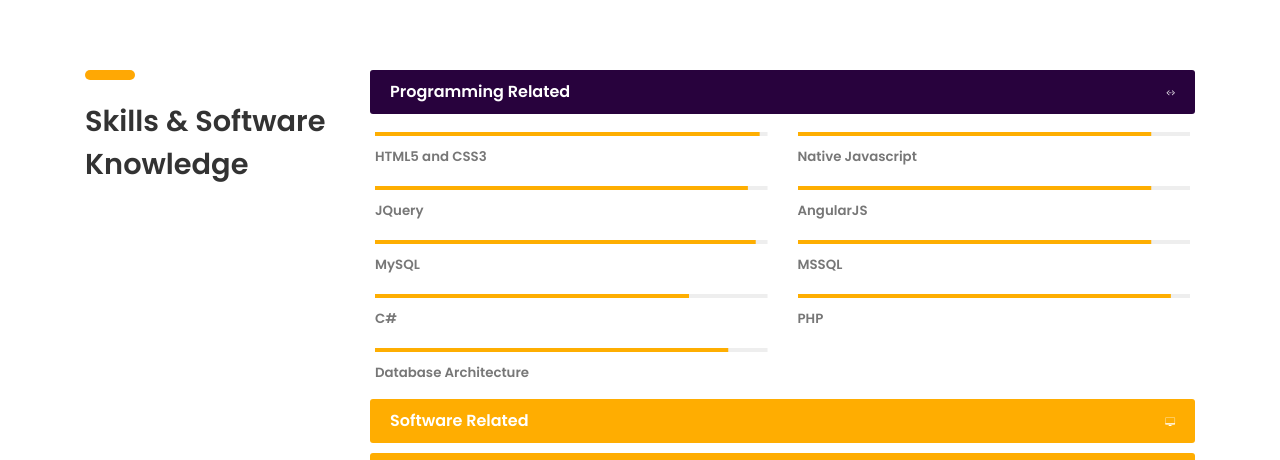
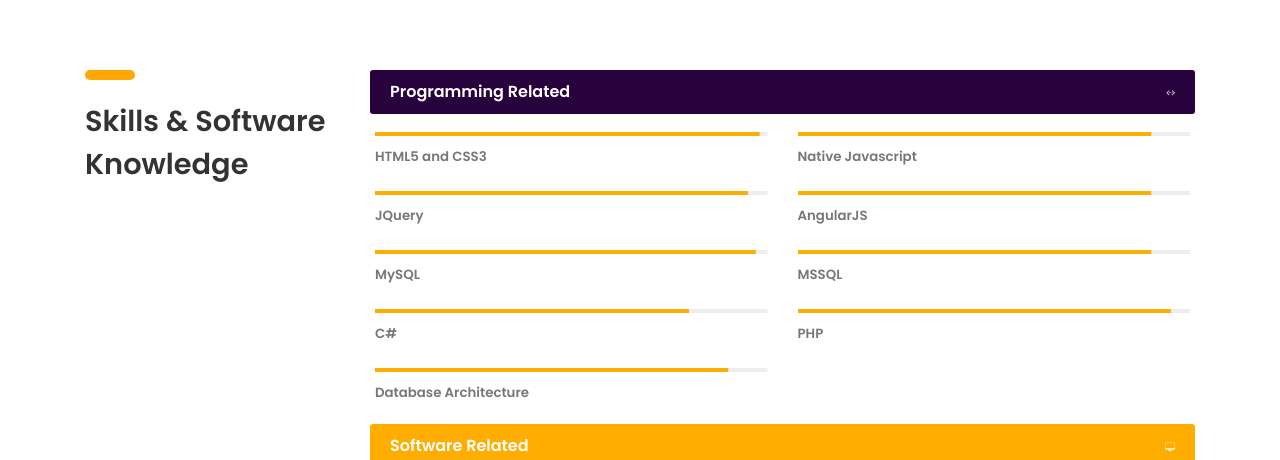
Before and after one commit to rgulanes/rgulanes.github.io, a plain HTML site: page index.html in a window 1280 px wide. Shown: the part 3830-4290 px from the top of the page. Drawn offline with nearby package versions, Linux system fonts and the light colour scheme.

Commit message:
Fix issue of Skills and Knowledge section;

```diff
--- a/css/custom-style.css
+++ b/css/custom-style.css
@@ -48,18 +48,30 @@ p.progress-title {
 .panel-area .panel-title{ padding: 10px 20px; cursor: pointer; position: relative; color: #fff;
 	border-radius: 3px; background: #FFAD01; color: #fff; }
 
-.panel-area .panel-desc{ max-height: 0; overflow: hidden; opacity: 0;
+.panel-area .panel-desc{
+	max-height: 0;
+	overflow: hidden;
+	opacity: 0;
 	-webkit-transition: all .05s, opacity .25s .1s, -webkit-transform .1s;
 	transition: all .05s, opacity .25s .1s, transform .1s;
-	-webkit-transform: scaleY(0); transform: scaleY(0);
-	-webkit-transform-origin: top; transform-origin: top; }
+	-webkit-transform: scaleY(0);
+	transform: scaleY(0);
+	-webkit-transform-origin: top;
+	transform-origin: top;
+}
 
 .panel-area .panel-title .icon{ float: right; font-size: .7em; margin-top: 5px; }
 
 .panel-area .panel-title.active{ background: #28023D; }
 
-.panel-area .panel-title.active + .panel-desc{ opacity: 1; padding: 5px 5px 0; max-height: 300px;
-	-webkit-transform: scaleY(1); transform: scaleY(1); }
+.panel-area .panel-title.active + .panel-desc{
+	opacity: 1;
+	padding: 5px 5px 0;
+	min-height: 300px;
+	max-height: 100%;
+	-webkit-transform: scaleY(1);
+	transform: scaleY(1);
+}
 
 .panel-area .panel-title .icon.plus,
 .panel-area .panel-title.active .icon.minus{ display: block; }
--- a/index.html
+++ b/index.html
@@ -13,8 +13,8 @@
 	<link href="css/bootstrap.css" rel="stylesheet">
 	<link href="https://unpkg.com/ionicons@4.5.5/dist/css/ionicons.min.css" rel="stylesheet">
 	<link href="css/fluidbox.min.css" rel="stylesheet">
-	<link href="css/styles.css?v=2" rel="stylesheet">
-  <link href="css/custom-style.css?v=2" rel="stylesheet">
+	<link href="css/styles.css?v=3" rel="stylesheet">
+  <link href="css/custom-style.css?v=3" rel="stylesheet">
 	<link href="css/responsive.css" rel="stylesheet">
 </head>
 <body>
```
